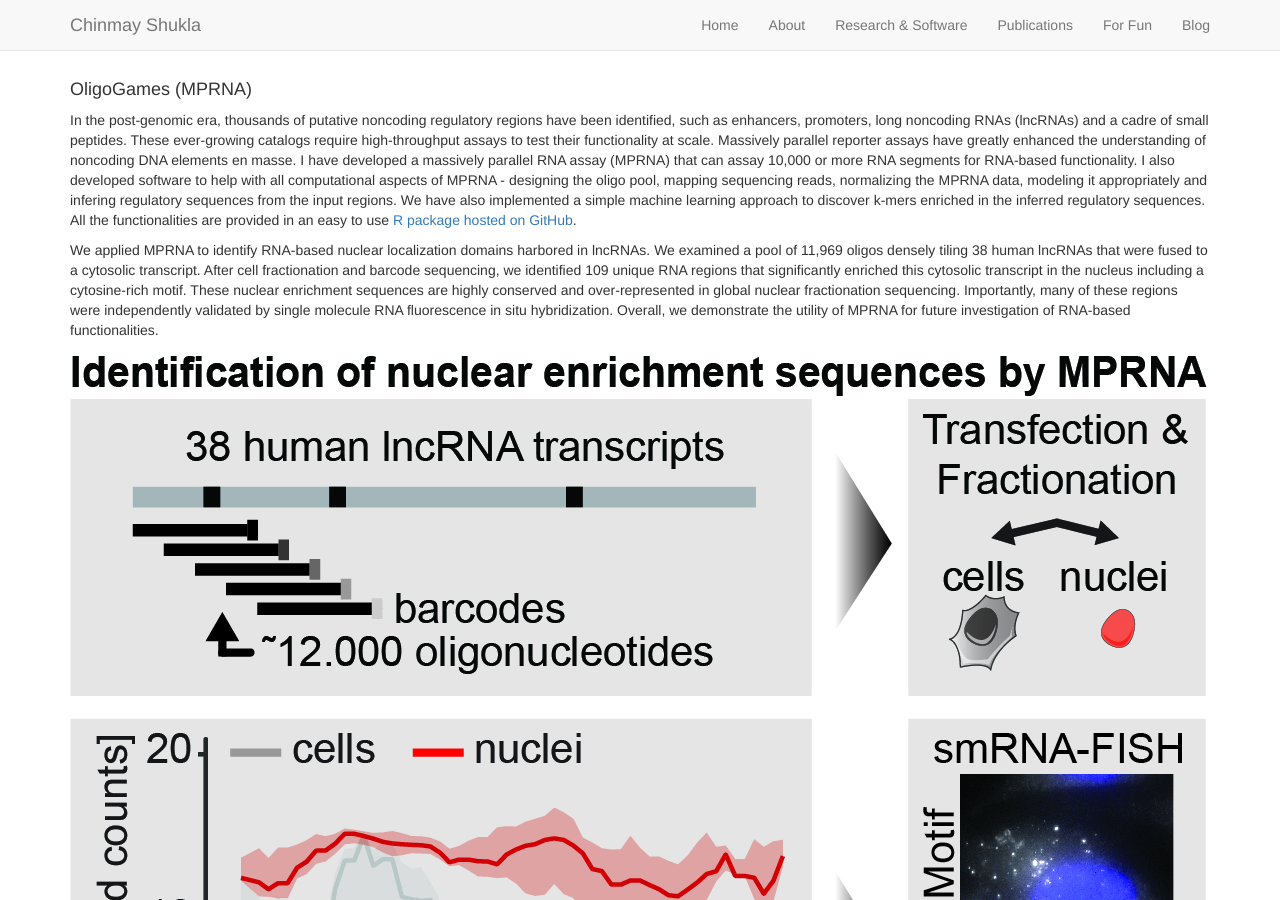
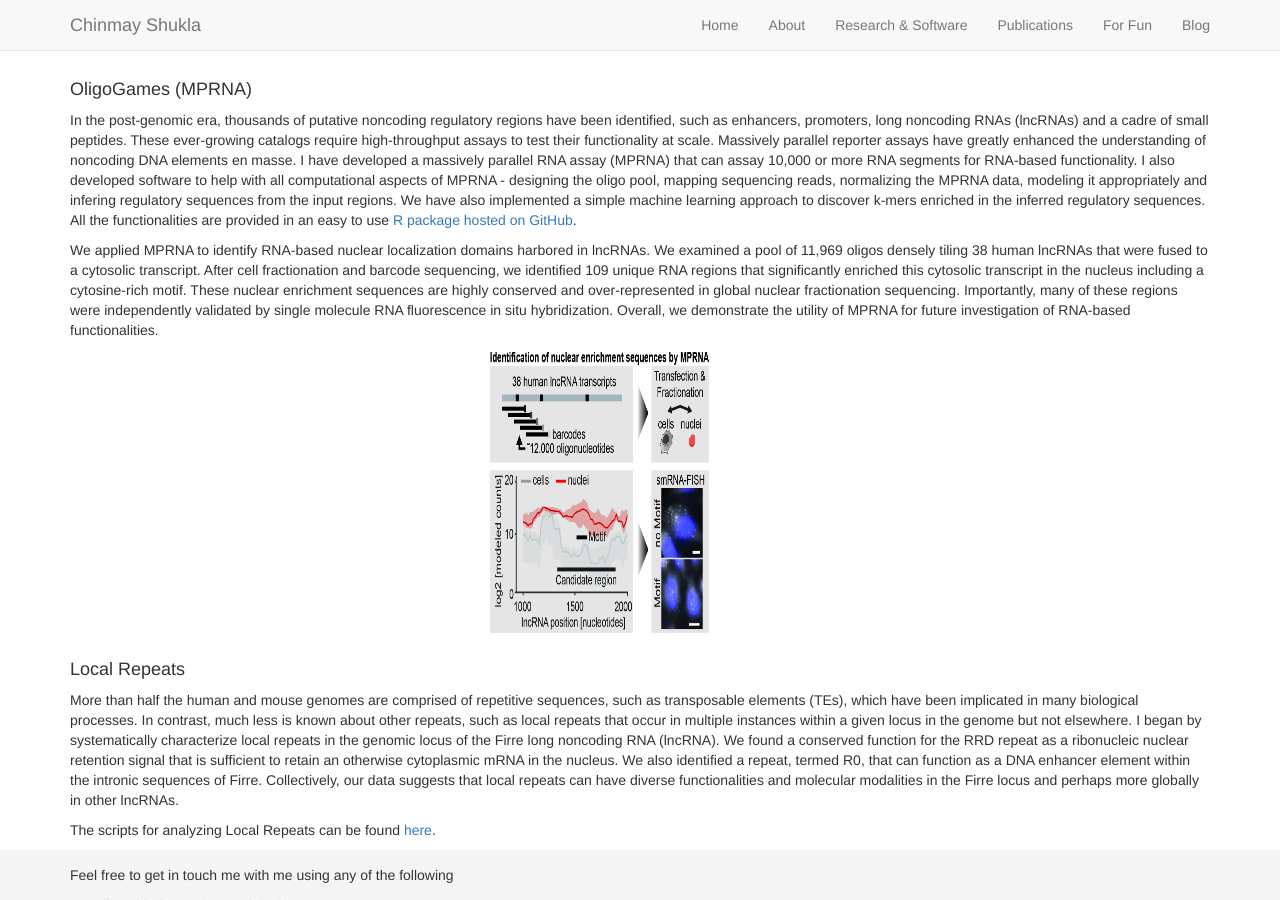
Before and after one commit to cshukla/cshukla.github.io, a Jekyll site: the page built from pages/software.md, in a window 1280 px wide and 900 px high. Built offline with Jekyll 4.4.1, drawn with Linux system fonts in a browser that asks for light colours; nearby versions of some CDN libraries.

Commit message:
format oligo games synopsis properly

```diff
--- a/pages/software.md
+++ b/pages/software.md
@@ -19,7 +19,7 @@
 
 We applied MPRNA to identify RNA-based nuclear localization domains harbored in lncRNAs. We examined a pool of 11,969 oligos densely tiling 38 human lncRNAs that were fused to a cytosolic transcript. After cell fractionation and barcode sequencing, we identified 109 unique RNA regions that significantly enriched this cytosolic transcript in the nucleus including a cytosine-rich motif. These nuclear enrichment sequences are highly conserved and over-represented in global nuclear fractionation sequencing. Importantly, many of these regions were independently validated by single molecule RNA fluorescence in situ hybridization. Overall, we demonstrate the utility of MPRNA for future investigation of RNA-based functionalities.
 
-![alt text](https://raw.githubusercontent.com/cshukla/cshukla.github.io/master/assets/img/oligoGames.synopsis.jpg "Oligo Games Synopsis")
+<center><img src="https://github.com/cshukla/cshukla.github.io/blob/master/assets/img/oligoGames.synopsis.jpg?raw=true" style="width:300px;height:300px;"></center>
 
 #### Local Repeats
 
```
